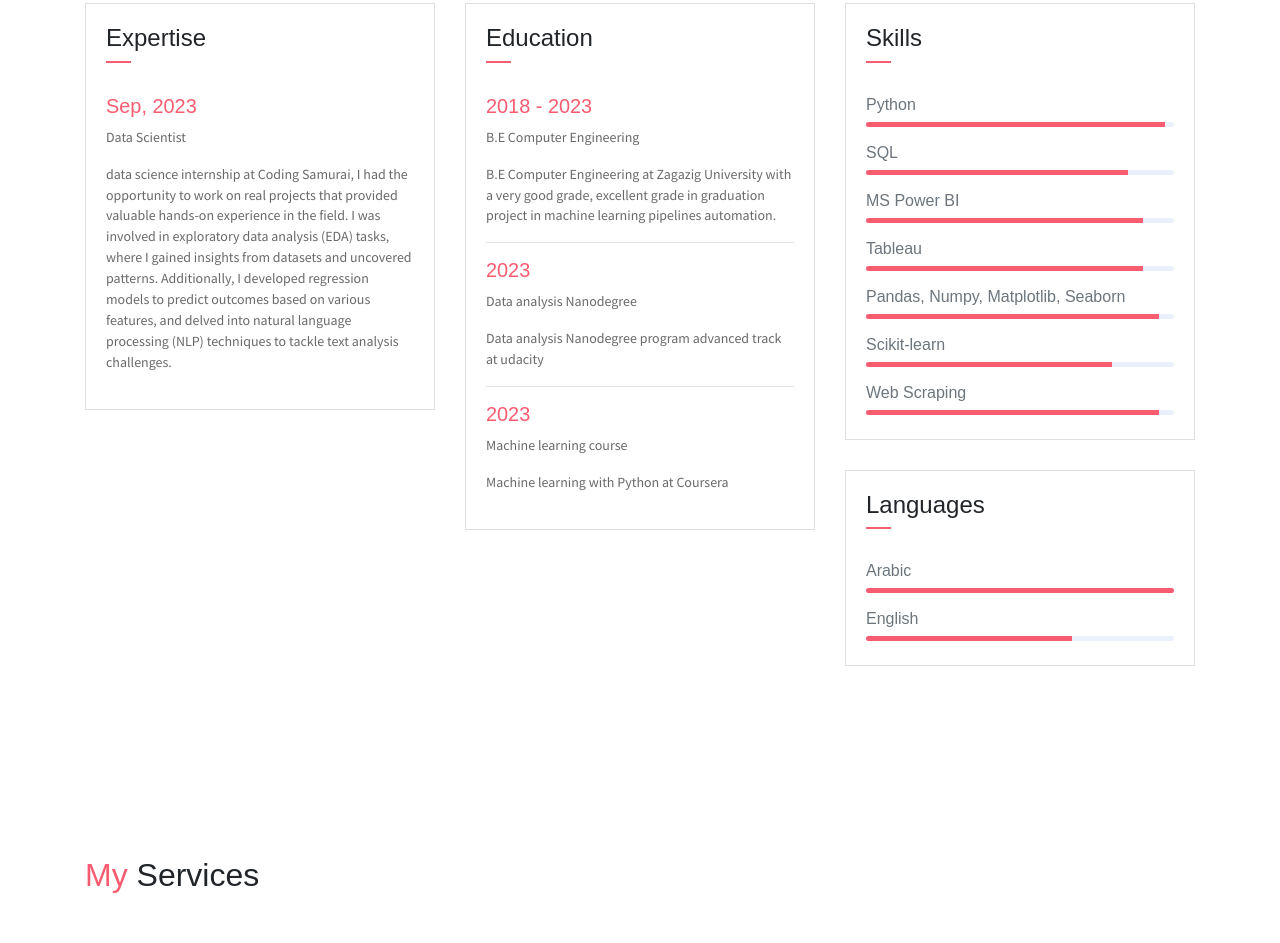
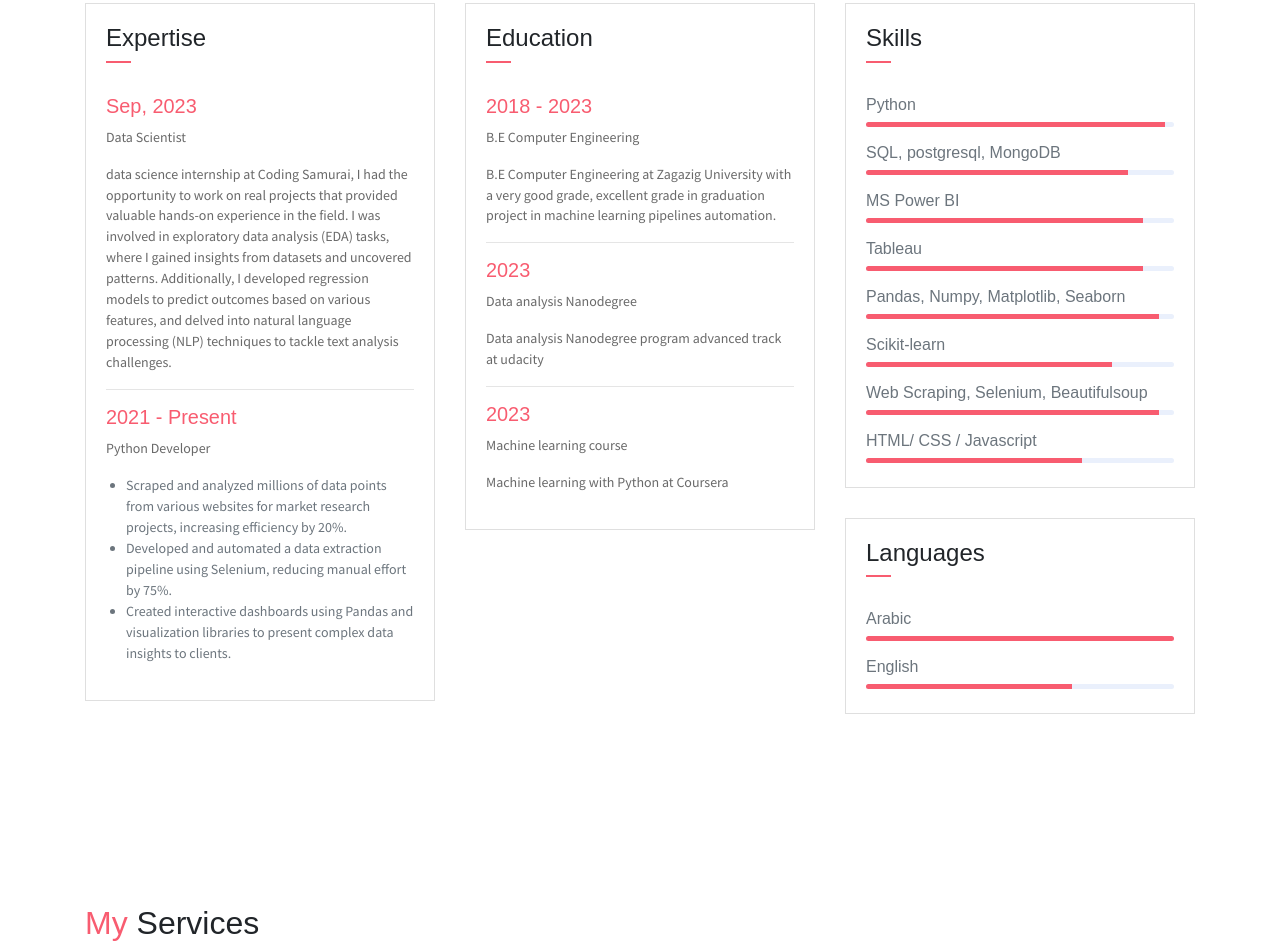
Before and after one commit to ahmedsaid352/5g-MCQ.github.io, a plain HTML site: page index.html in a window 1280 px wide. Shown: the part 1298-2241 px from the top of the page. Drawn offline with Linux system fonts and the light colour scheme; some packages are replaced by stand-ins of ours.

Commit message:
edit resume section

```diff
--- a/index.html
+++ b/index.html
@@ -149,15 +149,20 @@
                             <h6 class="title text-danger">Sep, 2023</h6>
                             <P>Data Scientist</P>
                             <P class="subtitle">data science internship at Coding Samurai, I had the opportunity to work on real projects that provided valuable hands-on experience in the field. I was involved in exploratory data analysis (EDA) tasks, where I gained insights from datasets and uncovered patterns. Additionally, I developed regression models to predict outcomes based on various features, and delved into natural language processing (NLP) techniques to tackle text analysis challenges.<br> </P>
-                            <!-- <hr> -->
-                            <!-- <h6 class="title text-danger">2016 - 2017</h6>
-                            <P>Front-end Developer</P>
-                            <P class="subtitle">Lorem ipsum dolor sit amet, consectetur adipisicing elit. Nostrum recusandae, cupiditate ullam dolor ratione repellendus.aliquid repudiandae saepe!.</P>
                             <hr>
+                            <h6 class="title text-danger">2021 - Present</h6>
+                            <P>Python Developer</P>
+                            <P class="subtitle">  <ol style="list-style-type: disc; padding-left: 20px; margin: 0;">
+                                <li>Scraped and analyzed millions of data points from various websites for market research projects, increasing efficiency by 20%.</li>
+                                <li>Developed and automated a data extraction pipeline using Selenium, reducing manual effort by 75%.</li>
+                                <li>Created interactive dashboards using Pandas and visualization libraries to present complex data insights to clients.</li>
+                              </ol></P>
+                            <!-- <hr>
                             <h6 class="title text-danger">2015 - 2016</h6>
                             <P>UX Designer</P>
                             <P class="subtitle">Lorem ipsum dolor sit amet, consectetur adipisicing elit. Nostrum recusandae, cupiditate ullam dolor ratione repellendus.aliquid repudiandae saepe!.</P> -->
                         </div>
+
                     </div>
                 </div>
                 <div class="col-md-6 col-lg-4">
@@ -197,7 +202,7 @@
                             <div class="progress mb-3">
                                 <div class="progress-bar bg-danger" role="progressbar" style="width: 97%" aria-valuenow="25" aria-valuemin="0" aria-valuemax="100"></div>
                             </div>
-                            <h6>SQL</h6>
+                            <h6>SQL, postgresql, MongoDB</h6>
                             <div class="progress mb-3">
                                 <div class="progress-bar bg-danger" role="progressbar" style="width: 85%" aria-valuenow="25" aria-valuemin="0" aria-valuemax="100"></div>
                             </div>
@@ -217,9 +222,13 @@
                             <div class="progress mb-3">
                                 <div class="progress-bar bg-danger" role="progressbar" style="width: 80%" aria-valuenow="75" aria-valuemin="0" aria-valuemax="100"></div>
                             </div>
-                            <h6>Web Scraping</h6>
+                            <h6>Web Scraping, Selenium, Beautifulsoup</h6>
                             <div class="progress mb-3">
                                 <div class="progress-bar bg-danger" role="progressbar" style="width: 95%" aria-valuenow="75" aria-valuemin="0" aria-valuemax="100"></div>
+                            </div>
+                            <h6>HTML/ CSS / Javascript</h6>
+                            <div class="progress mb-3">
+                                <div class="progress-bar bg-danger" role="progressbar" style="width: 70%" aria-valuenow="75" aria-valuemin="0" aria-valuemax="100"></div>
                             </div>
                         </div>
                     </div>
```
Also changed, not shown: 1 other file.
